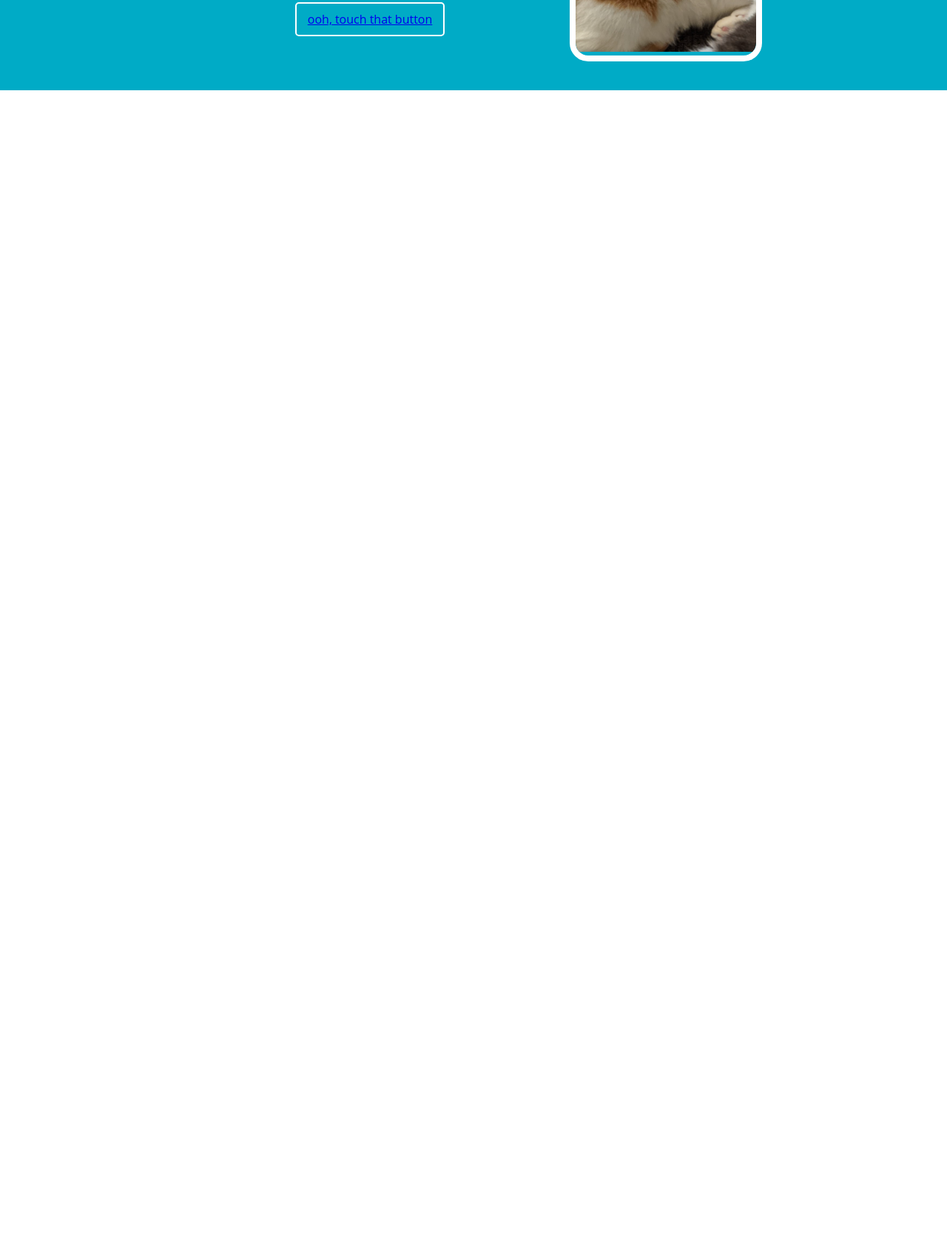
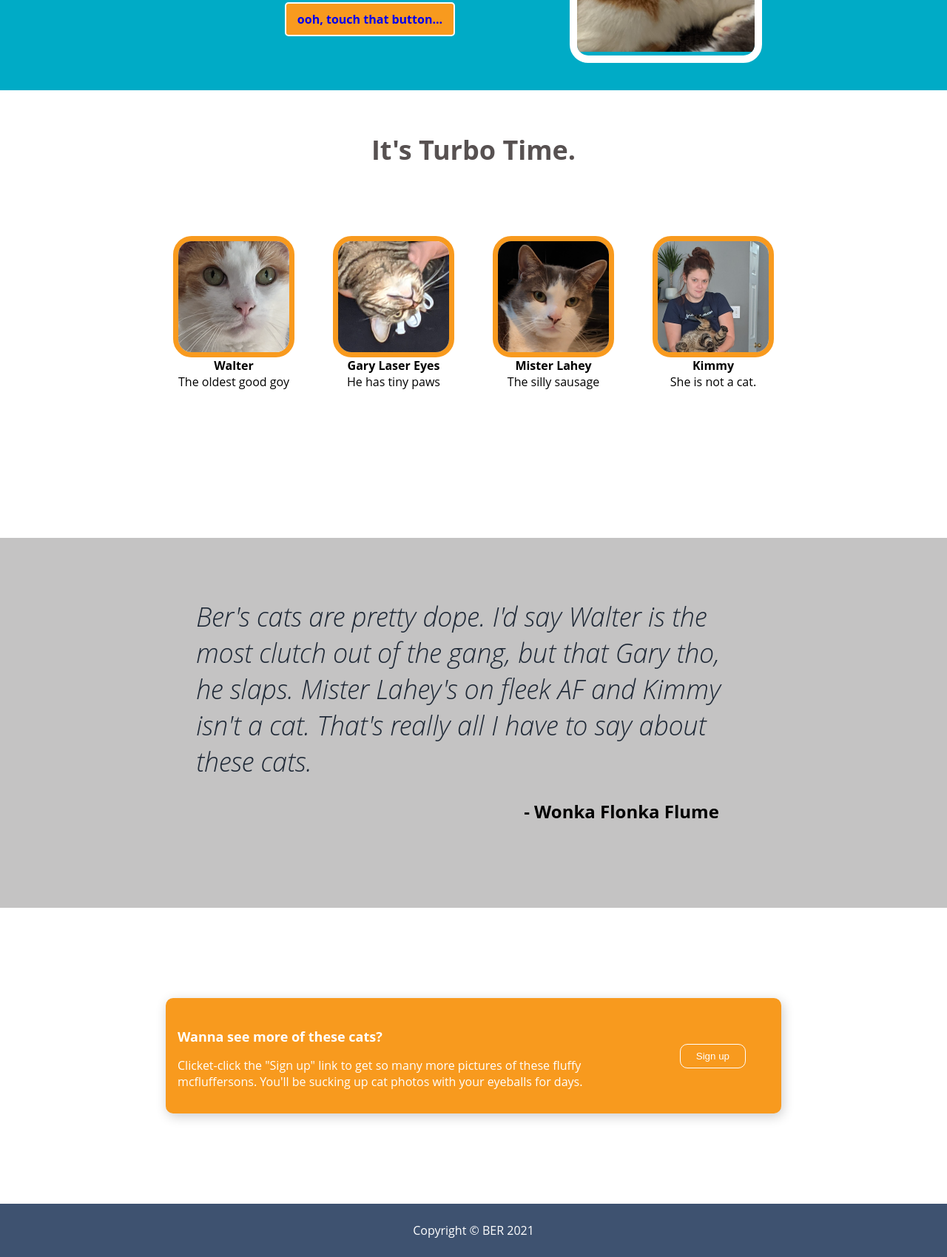
Before and after one commit to aBernier87/odin-css-project, a plain HTML site: page index.html in a window 1280 px wide. Shown: the part 428-2127 px from the top of the page at 74% size. Before the commit the page ends 800 px from the top, so only its background shows below. Drawn offline with Linux system fonts and the light colour scheme.

Commit message:
Push completed CSS project to Github

```diff
--- a/css/style.css
+++ b/css/style.css
@@ -3,7 +3,13 @@ body {
     flex-direction: column;
     font-family: 'Spartan', 'Open Sans', 'Helvetica Neue', sans-serif;
     margin: 0;
+    min-height: 100vh;
 }
+ul {
+    list-style-type: none;
+    margin: 0;
+    padding: 0;
+  }
 /*Top Header*/
 .header {
     display: flex;
@@ -19,6 +25,7 @@ body {
 .header-content {
     display: flex;
     flex-direction: row;
+    justify-content: center;
     align-items: center;
     padding-left: 250px;
     padding-right: 250px;
@@ -38,11 +45,6 @@ body {
     padding: 18px;
     gap: 24px;
 }
-ul {
-    list-style-type: none;
-    margin: 0;
-    padding: 0;
-  }
 li>a {
     text-decoration: none;
     font-size: 24px;
@@ -60,13 +62,143 @@ li>a {
     width: 500px;
 }
 .header-button {
+    background: #f89a1e;
     border-radius: 5px;
     border: 2px solid white;
     padding: 10px 15px;
+    font-weight: bold;
+}
+.header-button>a {
     text-decoration: none;
 }
 .header-image {
-    border: 8px solid white;
+    border: 10px solid white;
     border-radius: 25px;
     overflow: hidden;
 }
+
+/*Section 1*/
+.section-1 {
+    text-align: center;
+    margin-bottom: 200px;
+}
+.title {
+    display: flex;
+    justify-content: center;
+    font-weight: bold;
+    color: rgb(26, 25, 25);
+    padding: 20px;
+    margin-top: 36px;
+    margin-bottom: 72px;
+}
+.section-1-container {
+    display: flex;
+    align-items: center;
+    justify-content: center;
+    gap: 52px;
+}
+.info {
+    display: flex;
+    flex-grow: 0;
+    flex-direction: column;
+}
+.info>img {
+    display: flex;
+    flex-grow: 0;
+    border: 7px solid #f89a1e;
+    border-radius: 25px;
+    overflow: hidden;
+}
+.text {
+  display: flex;
+  flex-wrap: wrap;
+  justify-content: center;
+  align-items: center;
+  max-width: 164px;
+}
+
+/*Section 2*/
+.section-2 {
+    display: flex;
+    flex-direction: column;
+    justify-content: center;
+    align-items: center;
+    flex-shrink: 0;
+    padding: 100px;
+    height: 300px;
+    margin-top: auto;
+}
+.testimonial {
+    display: flex;
+
+    max-width: 750px;
+    flex-shrink: 0;
+    font-size: 36px;
+    color: #1F2937;
+    font-weight: lighter;
+    font-style: italic;
+}
+.quoted-by {
+    display: block;
+    margin-block-start: 1.11em;
+    margin-block-end: 1.33em;
+    margin-inline-start: 400px;
+    margin-inline-end: 0px;
+    font-size: 24px;
+    font-weight: bold;
+}
+
+/*Section-3*/
+.section-3 {
+    display: flex;
+    flex-direction: column;
+    justify-content: center;
+    align-items: center;
+    flex-shrink: 0;
+    padding: 100px;
+    height: 200px;
+    margin-top: auto;
+}
+.modal {
+    display: flex;
+    align-items: center;
+    justify-content: space-between;
+    gap: 32px;
+    padding: 16px;
+    background: #f89a1e;
+    width: 800px;
+    border-radius: 10px;
+    box-shadow: 2px 4px 16px rgba(0,0,0,.2);
+  }
+  .modal-text>h4 {
+    display: flex;
+    font-size: 18px;
+    font-weight: 700;
+    margin-bottom: 8px;
+    color: white;
+  }
+  .modal-text>p {
+    display: flex;
+    margin-bottom: 16px;
+    margin-right: 72px;
+    color: white;
+  }
+  button.sign-up {
+    padding-top: 8px;
+    padding-bottom: 8px;
+    border-radius: 10px;
+    margin-right: 32px;
+    width: 150px;
+    background: #f89a1e;
+    border: 1px solid white;
+    color: white;
+  }
+
+/*Footer*/
+.footer {
+    display: flex;
+    flex-shrink: 0;
+    justify-content: center;
+    padding: 25px;
+    margin-top: auto;
+}
--- a/index.html
+++ b/index.html
@@ -19,9 +19,44 @@
   <div class="header-content" style="background: #00abc6;">
     <div class="blurb-button">
       <div class="blurb"><h1>These are my favorite little baby boys</h1><p>I want you to see just how cute my little fluffy fluffers are because they are so good. Yes, they are! Yyyyes they are!</p></div>
-      <div class="header-button"><a href=index.html>ooh, touch that button</a></div>
+      <div class="header-button" style="color: white"><a href=index.html>ooh, touch that button...</a></div>
     </div>
     <div class="header-image"><img src=images/walter-and-mister.png alt="Photo of Walter and Mister Lahey" width=450px height=300px></div>
   </div>
+  <div class="section-1">
+    <div class="title" style="font-size: 36px; color: rgb(87, 81, 81)">It's Turbo Time.</div>
+    <div class="section-1-container">
+        <div class="info">
+          <img src="images/walter.png" alt="walter" height=150 px>
+          <div class="text"><strong>Walter</strong> The oldest good goy</div>
+        </div>
+        <div class="info">
+          <img src="images/burbur.png" alt="burburmurmur" height=150 px>
+          <div class="text"><strong>Gary Laser Eyes</strong> He has tiny paws</div>
+        </div>
+        <div class="info">
+          <img src="images/lahey.png" alt="sillysausage" height=150 px>
+          <div class="text"><strong>Mister Lahey</strong> The silly sausage</div>
+        </div>
+        <div class="info">
+          <img src="./images/kimbo.png" alt="kimbo" height=150 px>
+          <div class="text"><strong>Kimmy</strong> She is not a cat.</div>
+        </div>
+    </div>
+  </div>
+  <div class="section-2" style="background: rgb(196, 195, 195);" >
+    <div class="testimonial">Ber's cats are pretty dope. I'd say Walter is the most clutch out of the gang, but that Gary tho, he slaps. Mister Lahey's on fleek AF and Kimmy isn't a cat. That's really all I have to say about these cats.</div>
+    <div class="quoted-by">- Wonka Flonka Flume</div>
+  </div>
+  <div class="section-3" style="background: white;">
+      <div class="modal">
+        <div class="modal-text"><h4>Wanna see more of these cats?</h4><p>Clicket-click the "Sign up" link to get so many more pictures of these fluffy mcfluffersons. You'll be sucking up cat photos with your eyeballs for days.</p></div>
+        <button class="sign-up">Sign up</button>
+      </div>
+  </div>
+
+  <div class="footer" style="background: #3e5270">
+    <div class="footer-content" style="color: white">Copyright © BER 2021</div>
+  </div>
 </body>
 </html>
```
Also changed, not shown: images/burbur.png (added), images/kimbo.png (added), images/lahey.png (added), images/walter.png (added), 1 other file.
